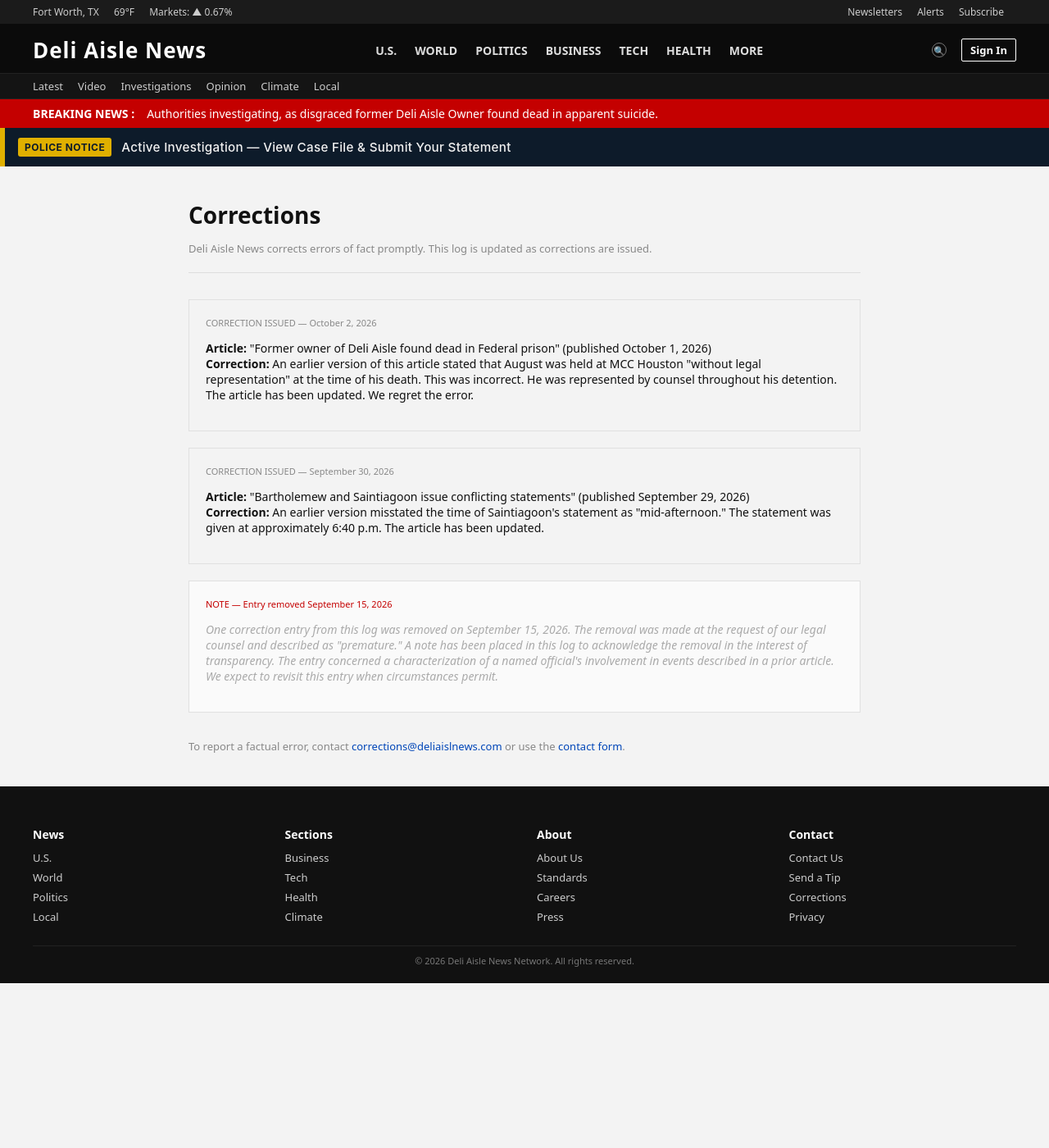
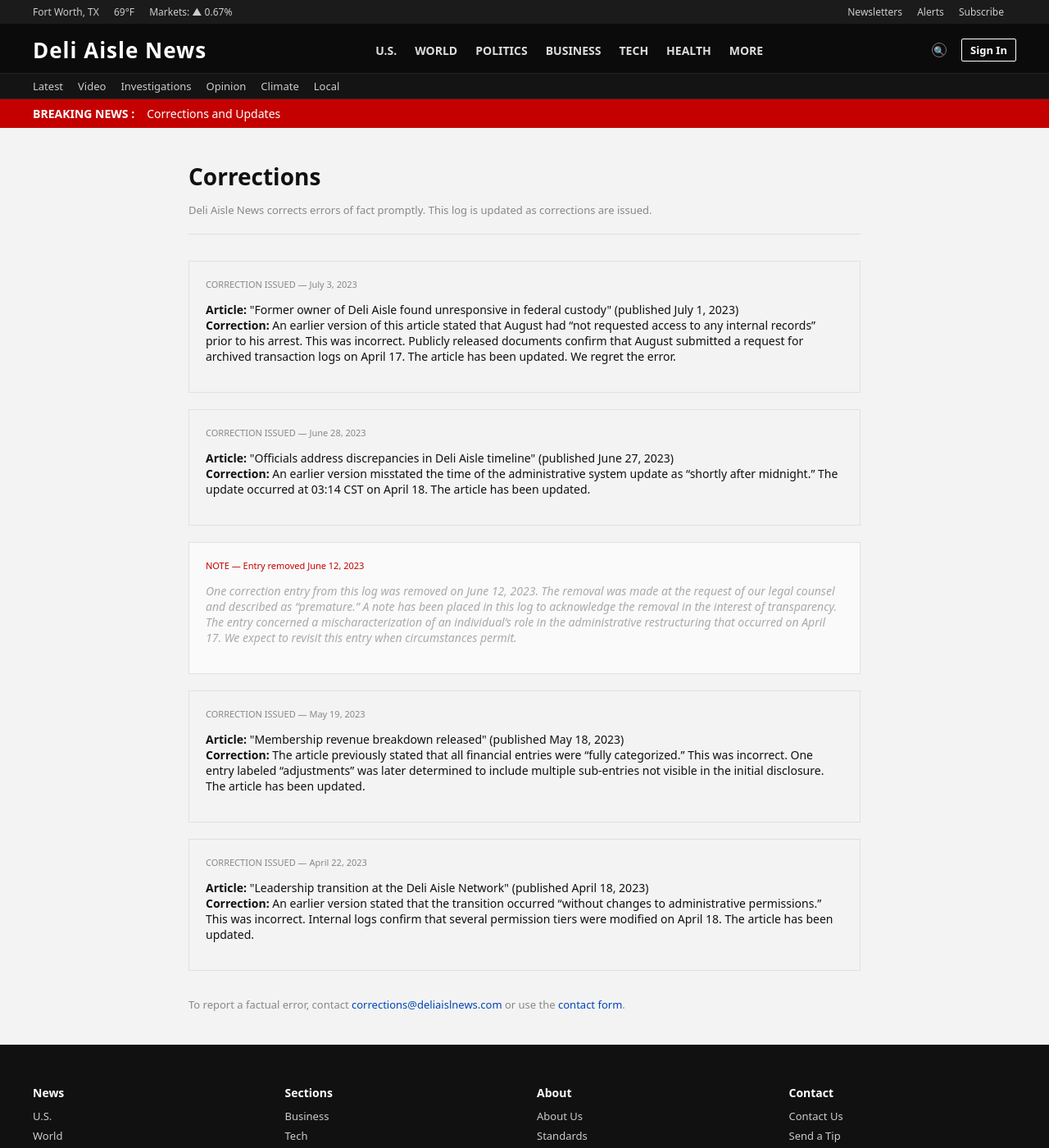
Before and after one commit to NotAnIronman/ARG, a Jekyll site: the page built from pages/corrections.html, in a window 1280 px wide and 1400 px high. Shown: the whole window at 82% size. Built offline with Jekyll 4.4.1, drawn with Linux system fonts in a browser that asks for light colours.

Commit message:
Update corrections.html

```diff
--- a/pages/corrections.html
+++ b/pages/corrections.html
@@ -1,27 +1,70 @@
 ---
 layout: default
-title: "Breaking News"
-breaking_headline: "Authorities investigating, as disgraced former Deli Aisle Owner found dead in apparent suicide."
-show_banner: true
+title: "Corrections"
+breaking_headline: "Corrections and Updates"
+show_banner: false
 ---
+
 <div class="page" style="display:block;max-width:860px;margin:40px auto;padding:0 20px;">
+
     <h1 style="font-size:28px;margin-bottom:8px;">Corrections</h1>
-    <p style="color:#888;font-size:13px;margin-bottom:32px;border-bottom:1px solid #ddd;padding-bottom:20px;">Deli Aisle News corrects errors of fact promptly. This log is updated as corrections are issued.</p>
+    <p style="color:#888;font-size:13px;margin-bottom:32px;border-bottom:1px solid #ddd;padding-bottom:20px;">
+        Deli Aisle News corrects errors of fact promptly. This log is updated as corrections are issued.
+    </p>
+
+    <!-- STANDARD CORRECTION -->
     <div style="border:1px solid #e0e0e0;padding:20px;margin-bottom:20px;">
-        <div style="font-size:11px;color:#888;margin-bottom:6px;">CORRECTION ISSUED — October 2, 2026</div>
-        <p style="font-size:14px;"><strong>Article:</strong> "Former owner of Deli Aisle found dead in Federal prison" (published October 1, 2026)
-            <br><strong>Correction:</strong> An earlier version of this article stated that August was held at MCC Houston "without legal representation" at the time of his death. This was incorrect. He was represented by counsel throughout his detention.
-            The article has been updated. We regret the error.</p>
+        <div style="font-size:11px;color:#888;margin-bottom:6px;">CORRECTION ISSUED — July 3, 2023</div>
+        <p style="font-size:14px;">
+            <strong>Article:</strong> "Former owner of Deli Aisle found unresponsive in federal custody" (published July 1, 2023)
+            <br><strong>Correction:</strong> An earlier version of this article stated that August had “not requested access to any internal records” prior to his arrest. This was incorrect. Publicly released documents confirm that August submitted a request for archived transaction logs on April 17.
+            The article has been updated. We regret the error.
+        </p>
     </div>
+
+    <!-- TIMING CORRECTION -->
     <div style="border:1px solid #e0e0e0;padding:20px;margin-bottom:20px;">
-        <div style="font-size:11px;color:#888;margin-bottom:6px;">CORRECTION ISSUED — September 30, 2026</div>
-        <p style="font-size:14px;"><strong>Article:</strong> "Bartholemew and Saintiagoon issue conflicting statements" (published September 29, 2026)
-            <br><strong>Correction:</strong> An earlier version misstated the time of Saintiagoon's statement as "mid-afternoon." The statement was given at approximately 6:40 p.m. The article has been updated.</p>
+        <div style="font-size:11px;color:#888;margin-bottom:6px;">CORRECTION ISSUED — June 28, 2023</div>
+        <p style="font-size:14px;">
+            <strong>Article:</strong> "Officials address discrepancies in Deli Aisle timeline" (published June 27, 2023)
+            <br><strong>Correction:</strong> An earlier version misstated the time of the administrative system update as “shortly after midnight.” The update occurred at 03:14 CST on April 18. The article has been updated.
+        </p>
     </div>
+
+    <!-- LORE-RELEVANT REDACTION -->
     <div style="border:1px solid #e0e0e0;padding:20px;margin-bottom:20px;background:#fafafa;">
-        <div style="font-size:11px;color:#c40000;margin-bottom:6px;">NOTE — Entry removed September 15, 2026</div>
-        <p style="font-size:14px;color:#aaa;font-style:italic;">One correction entry from this log was removed on September 15, 2026. The removal was made at the request of our legal counsel and described as "premature." A note has been placed in this log to acknowledge the removal in the interest of transparency.
-            The entry concerned a characterization of a named official's involvement in events described in a prior article. We expect to revisit this entry when circumstances permit.</p>
+        <div style="font-size:11px;color:#c40000;margin-bottom:6px;">NOTE — Entry removed June 12, 2023</div>
+        <p style="font-size:14px;color:#aaa;font-style:italic;">
+            One correction entry from this log was removed on June 12, 2023. The removal was made at the request of our legal counsel and described as “premature.” A note has been placed in this log to acknowledge the removal in the interest of transparency.
+            The entry concerned a mischaracterization of an individual’s role in the administrative restructuring that occurred on April 17. We expect to revisit this entry when circumstances permit.
+        </p>
+        <!-- removed entry referenced "g_admin_01" by name — counsel advised redaction until verification -->
     </div>
-    <p style="font-size:13px;color:#888;margin-top:32px;">To report a factual error, contact <a href="soon.html">corrections@deliaislnews.com</a> or use the <a href="contact.html">contact form</a>.</p>
+
+    <!-- NEW LORE HOOK -->
+    <div style="border:1px solid #e0e0e0;padding:20px;margin-bottom:20px;">
+        <div style="font-size:11px;color:#888;margin-bottom:6px;">CORRECTION ISSUED — May 19, 2023</div>
+        <p style="font-size:14px;">
+            <strong>Article:</strong> "Membership revenue breakdown released" (published May 18, 2023)
+            <br><strong>Correction:</strong> The article previously stated that all financial entries were “fully categorized.” This was incorrect. One entry labeled “adjustments” was later determined to include multiple sub‑entries not visible in the initial disclosure.
+            The article has been updated.
+        </p>
+        <!-- sub-entries correspond to the April 3–17 spike; see Business page -->
+    </div>
+
+    <!-- SUBTLE CONTRADICTION -->
+    <div style="border:1px solid #e0e0e0;padding:20px;margin-bottom:20px;">
+        <div style="font-size:11px;color:#888;margin-bottom:6px;">CORRECTION ISSUED — April 22, 2023</div>
+        <p style="font-size:14px;">
+            <strong>Article:</strong> "Leadership transition at the Deli Aisle Network" (published April 18, 2023)
+            <br><strong>Correction:</strong> An earlier version stated that the transition occurred “without changes to administrative permissions.” This was incorrect. Internal logs confirm that several permission tiers were modified on April 18.
+            The article has been updated.
+        </p>
+        <!-- permission changes attributed to "system automation" — no matching automation logs exist -->
+    </div>
+
+    <p style="font-size:13px;color:#888;margin-top:32px;">
+        To report a factual error, contact <a href="soon.html">corrections@deliaislnews.com</a> or use the <a href="contact.html">contact form</a>.
+    </p>
+
 </div>
```
